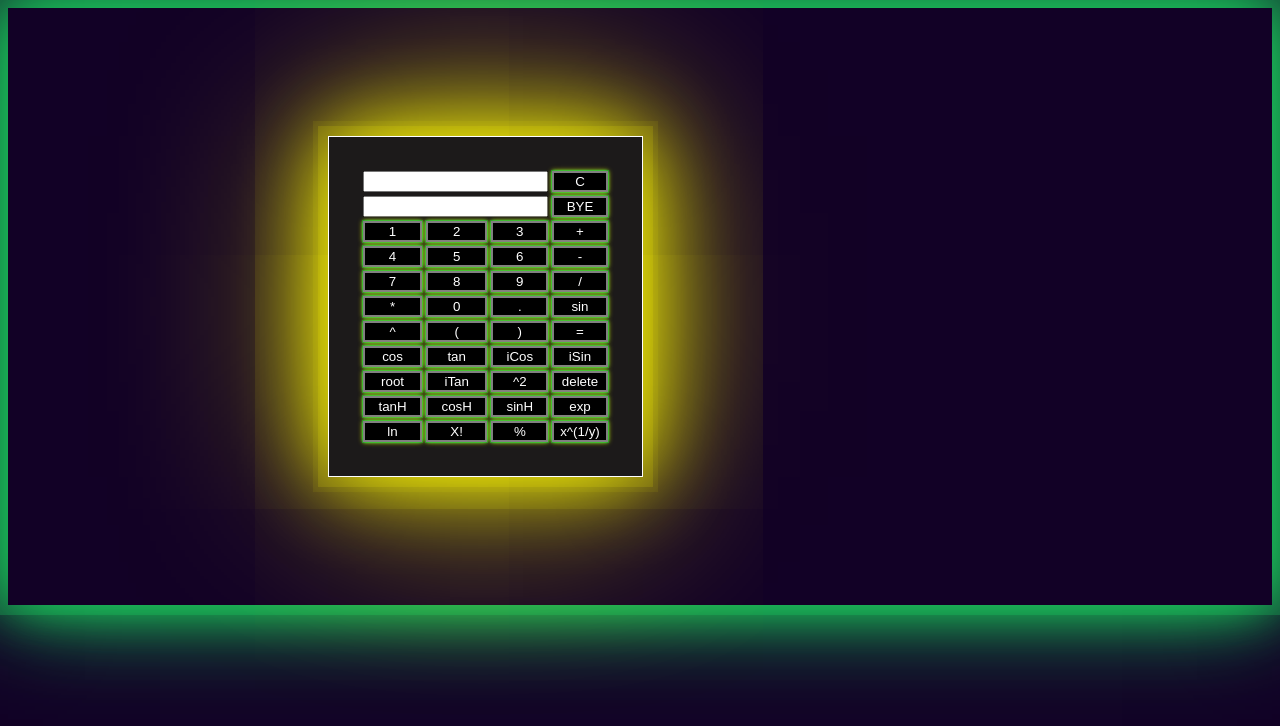
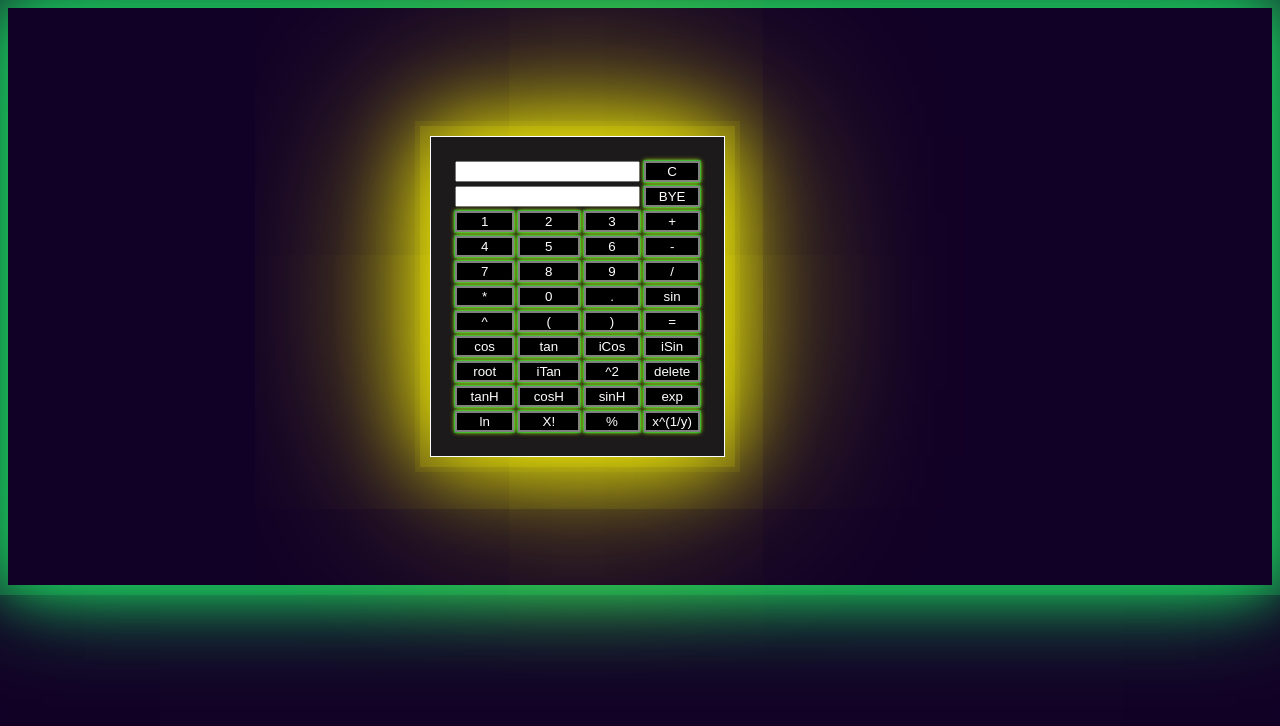
Before and after one commit to BeraSourav/Web-Calculator, a plain HTML site: page index.html in a window 1280 px wide. Drawn offline with Linux system fonts and the light colour scheme.

Commit message:
Update index.html

```diff
--- a/index.html
+++ b/index.html
@@ -24,8 +24,8 @@
 
         body {
             position:center;
-            padding-left:max(30px,25%);
-            padding-right:max(30px,25%);
+            padding-left:max(30px,33%);
+            padding-right:max(30px,33%);
             padding-top:max(5px,10%);
             padding-bottom:max(5px,10%);
             box-shadow: 0 0 0 10px #1bd05d44,
```
